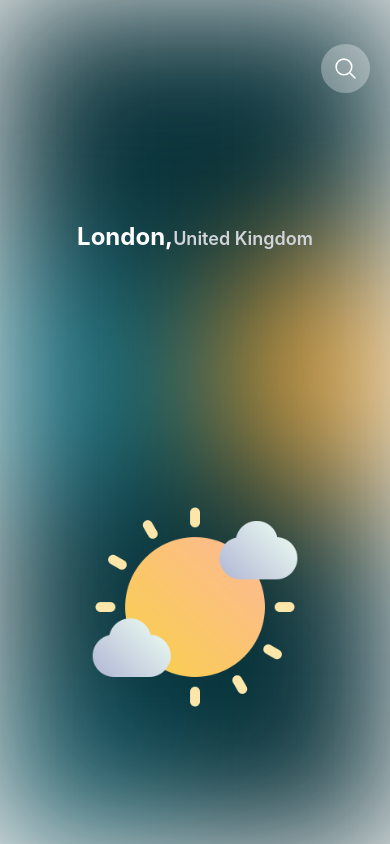
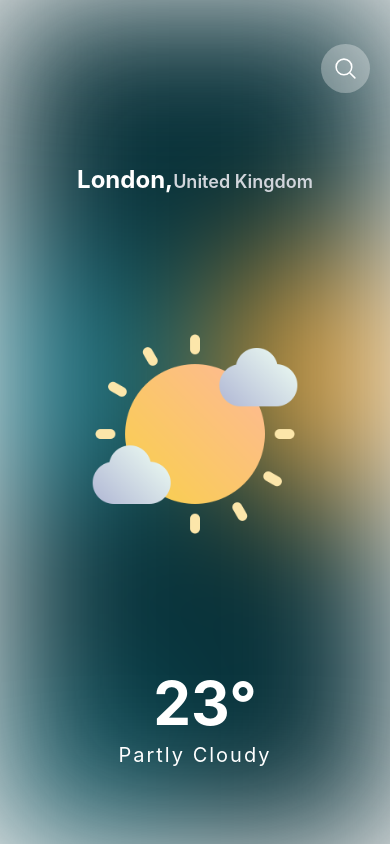
Before and after one commit to jurecapuder/react_native_weather, a React Native app: screen /Home in a window 390 px wide. Built offline with nearby package versions, Linux system fonts and the light colour scheme.

Commit message:
Add temperature and weather information to HomeScreen

```diff
--- a/screens/HomeScreen.js
+++ b/screens/HomeScreen.js
@@ -105,6 +105,17 @@
               className="w-52 h-52"
             />
           </View>
+
+          {/* Temperature */}
+          <View className="space-y-2">
+            <Text className="text-center font-bold text-white text-6xl ml-5">
+              23&#176;
+            </Text>
+
+            <Text className="text-center text-white text-xl tracking-widest">
+              Partly Cloudy
+            </Text>
+          </View>
         </View>
       </SafeAreaView>
     </View>
```
